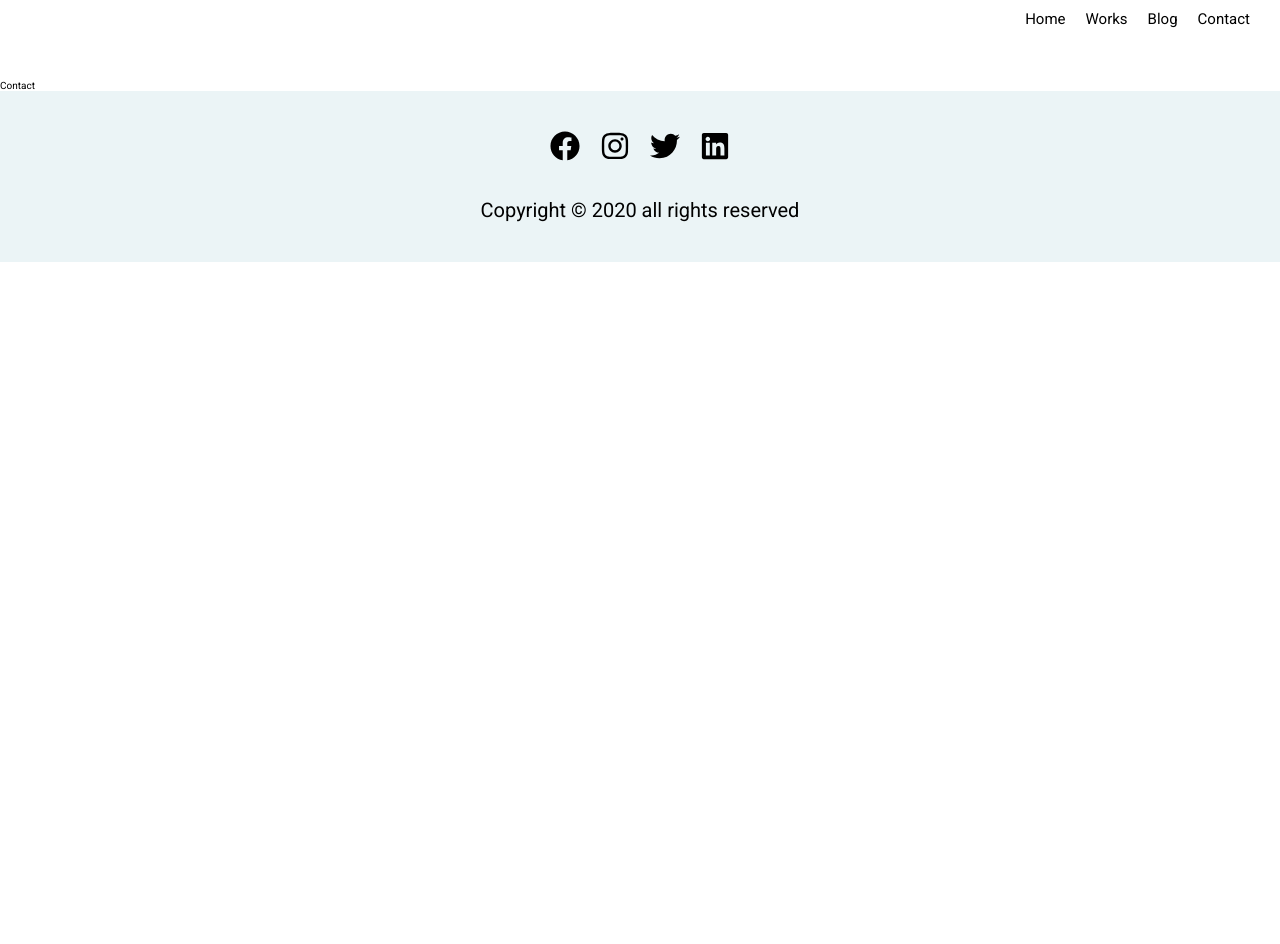
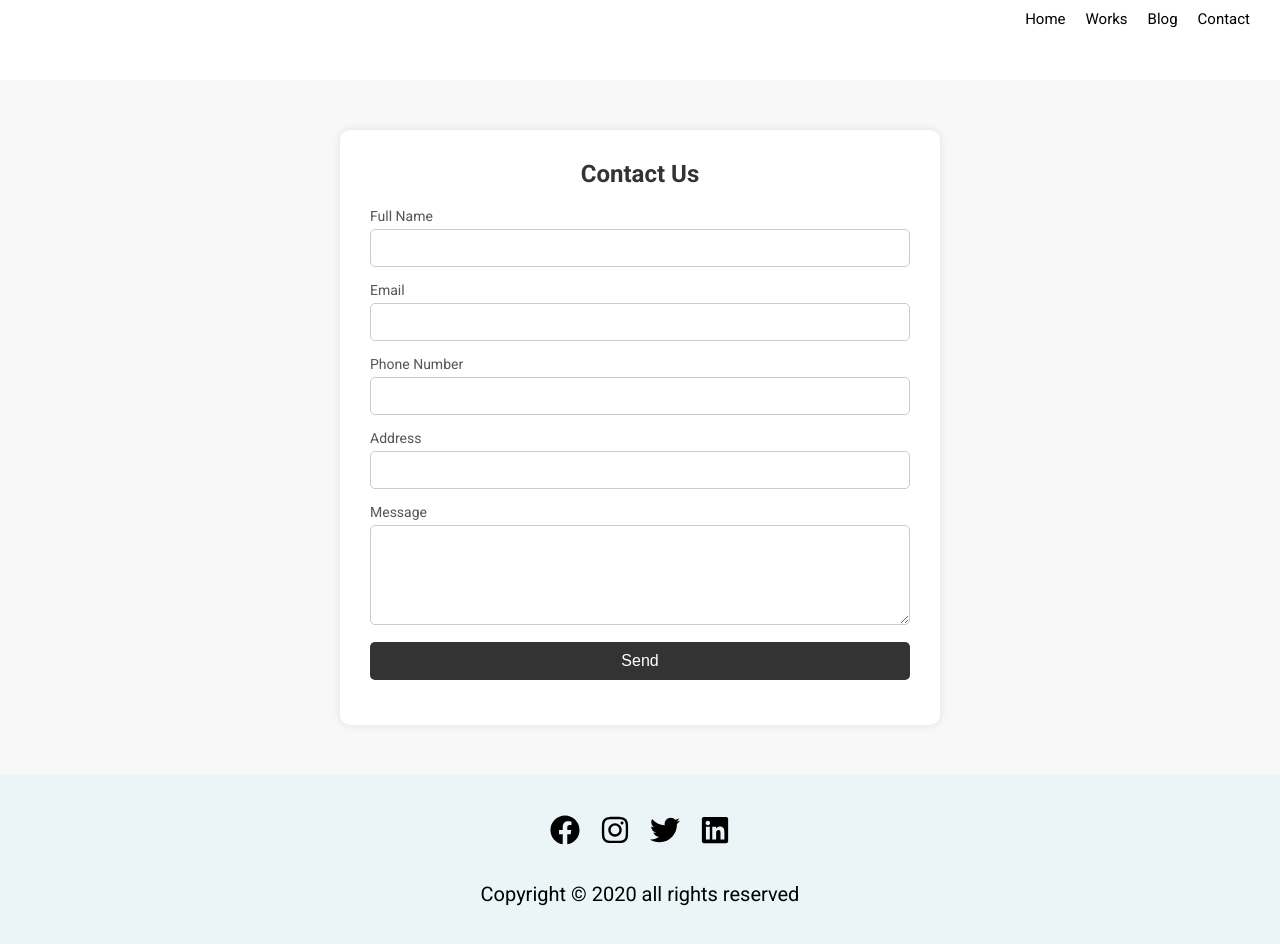
Before and after one commit to WeBstwr/Group-Project, a React (Vite) app: page /Contact in a window 1280 px wide. Before the commit the page ends 800 px from the top, so only its background shows below. Built offline with nearby package versions, Linux system fonts and the light colour scheme.

Commit message:
add more on contacts form

```diff
--- a/src/pages/Contact/Contact.jsx
+++ b/src/pages/Contact/Contact.jsx
@@ -1,7 +1,39 @@
 import React from "react";
+import './contact.css';
 
 function Contact() {
-  return <div>Contact</div>;
+  return (
+    <section className="detailed-contact-form">
+      <div className="form-container">
+        <h2>Contact Us</h2>
+        <form>
+          <div className="input-group">
+            <label htmlFor="name">Full Name</label>
+            <input type="text" id="name" name="name" required />
+          </div>
+          <div className="input-group">
+            <label htmlFor="email">Email</label>
+            <input type="email" id="email" name="email" required />
+          </div>
+          <div className="input-group">
+            <label htmlFor="phone">Phone Number</label>
+            <input type="tel" id="phone" name="phone" required />
+          </div>
+          <div className="input-group">
+            <label htmlFor="address">Address</label>
+            <input type="text" id="address" name="address" required />
+          </div>
+          <div className="input-group">
+            <label htmlFor="message">Message</label>
+            <textarea id="message" name="message" required></textarea>
+          </div>
+          <div className="input-group">
+            <input type="submit" value="Send" />
+          </div>
+        </form>
+      </div>
+    </section>
+  );
 }
 
 export default Contact;
--- a/src/pages/Contact/contact.css
+++ b/src/pages/Contact/contact.css
@@ -0,0 +1,63 @@
+.detailed-contact-form {
+  width: 100%;
+  padding: 50px 0;
+  background: #f8f8f8;
+  color: #333;
+}
+
+.detailed-contact-form .form-container {
+  max-width: 600px;
+  margin: 0 auto;
+  background: #fff;
+  padding: 30px;
+  box-shadow: 0 0 10px rgba(0, 0, 0, 0.1);
+  border-radius: 10px;
+}
+
+.detailed-contact-form h2 {
+  text-align: center;
+  margin-bottom: 20px;
+  font-size: 24px;
+  color: #333;
+}
+
+.detailed-contact-form .input-group {
+  margin-bottom: 15px;
+}
+
+.detailed-contact-form .input-group label {
+  display: block;
+  font-size: 14px;
+  margin-bottom: 5px;
+  color: #555;
+}
+
+.detailed-contact-form .input-group input,
+.detailed-contact-form .input-group textarea {
+  width: 100%;
+  padding: 10px;
+  border: 1px solid #ccc;
+  border-radius: 5px;
+  font-size: 14px;
+  color: #333;
+  background: #fff;
+}
+
+.detailed-contact-form .input-group textarea {
+  resize: vertical;
+  height: 100px;
+}
+
+.detailed-contact-form .input-group input[type="submit"] {
+  background: #333;
+  color: #fff;
+  border: none;
+  cursor: pointer;
+  font-size: 16px;
+  padding: 10px 20px;
+  border-radius: 5px;
+}
+
+.detailed-contact-form .input-group input[type="submit"]:hover {
+  background: #555;
+}
```
Also changed, not shown: 1 other file (tests, documents, lock files or other folders).
